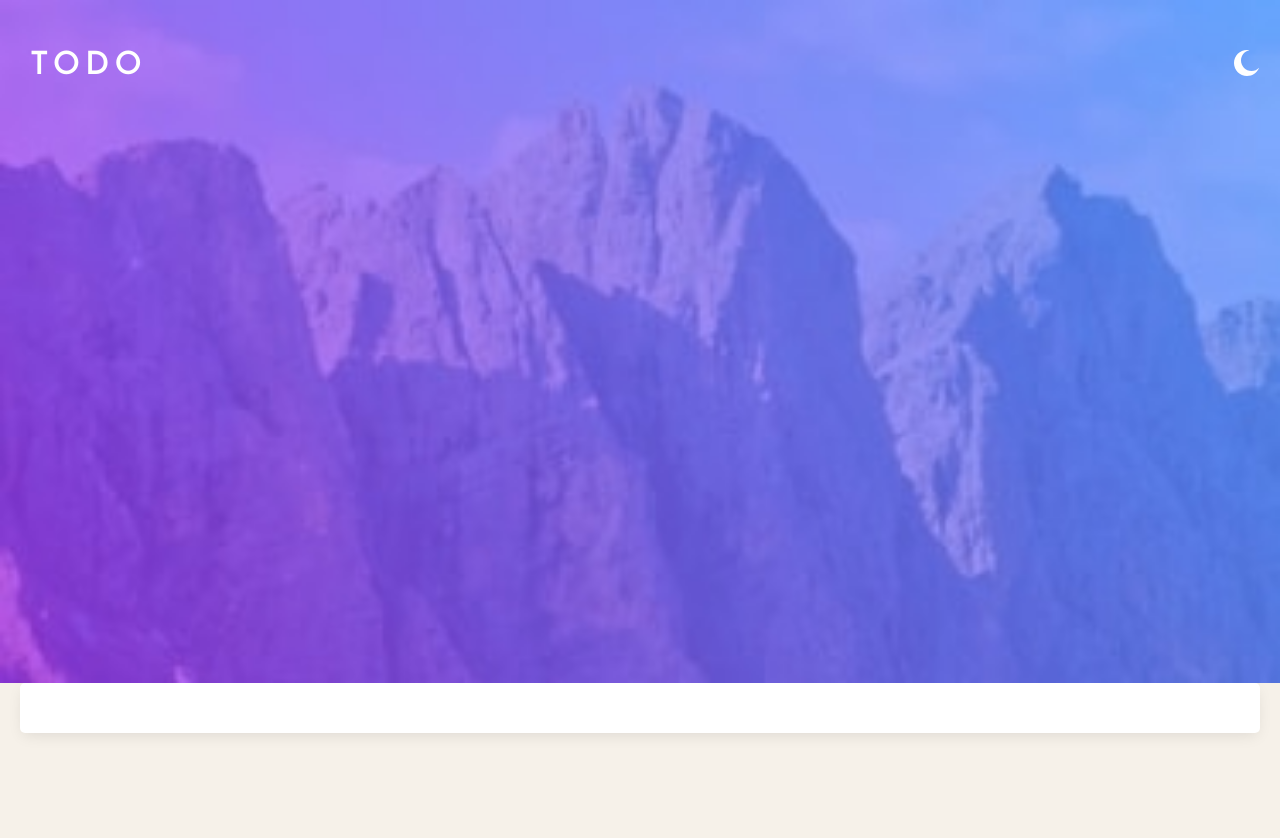
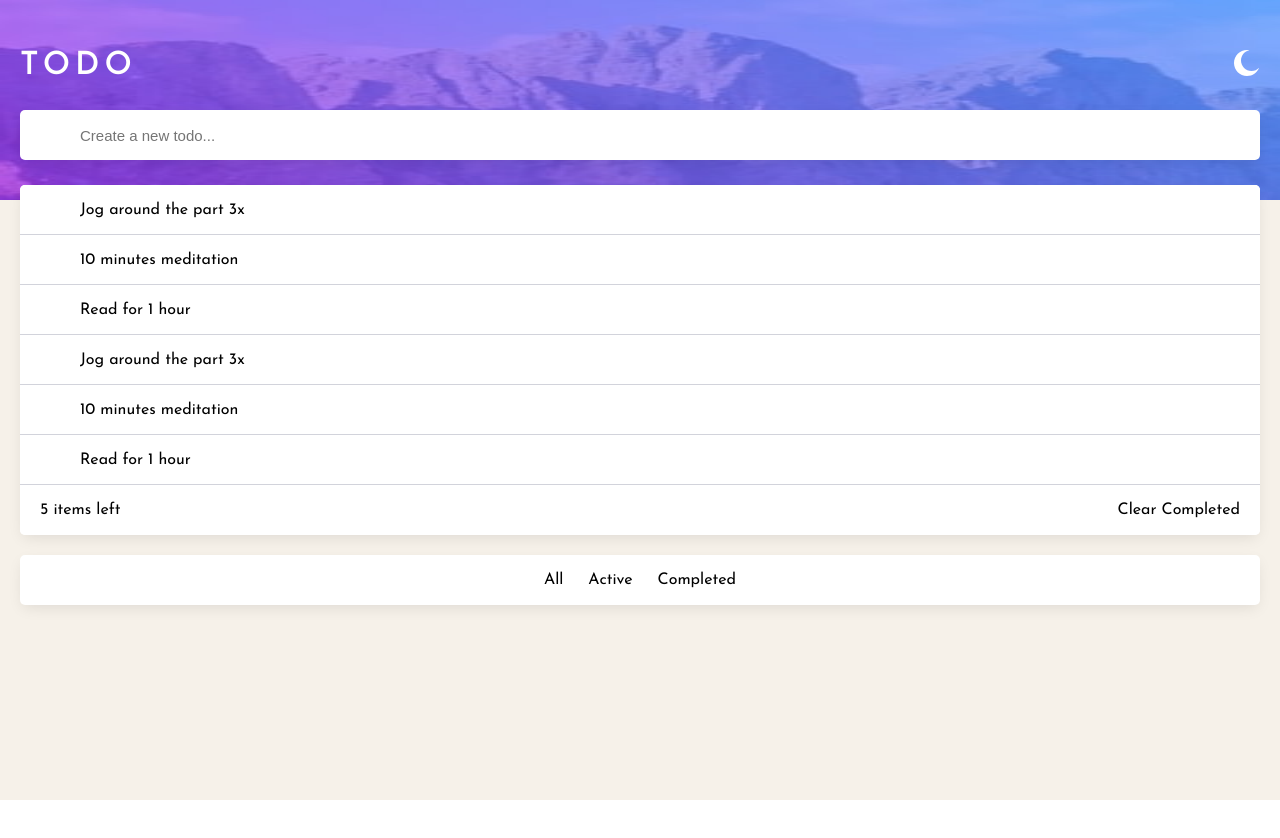
Before and after one commit to MoNi-hub4/Todo-app-main, a React (Create React App) app in the folder frontend/todo-app/: page / in a window 1280 px wide. Shown: the top 838 px of the page. After the commit the page ends 800 px from the top, so only its background shows below. Built offline with nearby package versions, Linux system fonts and the light colour scheme.

Commit message:
changedadded

```diff
--- a/frontend/todo-app/src/Components/Body.js
+++ b/frontend/todo-app/src/Components/Body.js
@@ -1,16 +1,40 @@
 import React from "react";
 import {
   CreateTodo,
+  FilterSection,
   InputBox,
   SecondSection,
+  SectionContent,
+  Todo,
+  TodoBox,
+  TodoDetailBox,
 } from "../styledComponents/BodyStyle";
 
 const Body = () => {
   return (
     <SecondSection>
-      <CreateTodo>
-        <InputBox></InputBox>
-      </CreateTodo>
+      <SectionContent>
+        <CreateTodo>
+          <InputBox placeholder="Create a new todo..."></InputBox>
+        </CreateTodo>
+        <TodoBox>
+          <Todo>Jog around the part 3x</Todo>
+          <Todo>10 minutes meditation</Todo>
+          <Todo>Read for 1 hour</Todo>
+          <Todo>Jog around the part 3x</Todo>
+          <Todo>10 minutes meditation</Todo>
+          <Todo>Read for 1 hour</Todo>
+          <TodoDetailBox>
+            <div>5 items left</div>
+            <div>Clear Completed</div>
+          </TodoDetailBox>
+        </TodoBox>
+        <FilterSection>
+          <div>All</div>
+          <div>Active</div>
+          <div>Completed</div>
+        </FilterSection>
+      </SectionContent>
     </SecondSection>
   );
 };
--- a/frontend/todo-app/src/styledComponents/BodyStyle.js
+++ b/frontend/todo-app/src/styledComponents/BodyStyle.js
@@ -1,23 +1,54 @@
 import styled from "styled-components";
 
 export const SecondSection = styled.div`
-
-  height: 70vh;
-  padding-left: 20px;
-  padding-right: 20px;
+  height: 75vh;
+  position: relative;
   background: #f6f1e9;
 `;
+
+export const SectionContent = styled.div`
+  position: absolute;
+  left: 20px;
+  right: 20px;
+  top: -15%;
+  width: auto;
+  max-width: 100%;
+`;
+
 export const CreateTodo = styled.div`
   display: flex;
   align-items: center;
   padding-left: 60px;
-  width: 100%;
   height: 50px;
   background: #fff;
   border-radius: 5px;
   box-shadow: 0px 5px 15px -3px rgba(0, 0, 0, 0.1);
+`;
 
+export const TodoBox = styled.div`
+  margin-top: 25px;
+  background: #fff;
+  border-radius: 5px;
+  overflow: hidden;
+  box-shadow: 0px 5px 15px -3px rgba(0, 0, 0, 0.1);
+`;
+export const Todo = styled.div`
+  display: flex;
+  align-items: center;
+  padding-left: 60px;
+  height: 50px;
+  background: #fff;
+  border-bottom: 1px solid hsl(233, 11%, 84%);
+`;
 
+export const TodoDetailBox = styled.div`
+  display: flex;
+  align-items: center;
+  justify-content: space-between;
+  padding-left: 20px;
+  padding-right: 20px;
+  height: 50px;
+  background: #fff;
 `;
 
 export const InputBox = styled.input`
@@ -25,3 +56,15 @@ export const InputBox = styled.input`
   border: 0 none;
   font-size: 15px;
 `;
+
+export const FilterSection = styled.div`
+  display: flex;
+  align-items: center;
+  height: 50px;
+  background: #fff;
+  border-radius: 5px;
+  box-shadow: 0px 5px 15px -3px rgba(0, 0, 0, 0.1);
+  margin-top: 20px;
+  gap: 25px;
+  justify-content: center;
+`;
--- a/frontend/todo-app/src/styledComponents/HeaderStyle.js
+++ b/frontend/todo-app/src/styledComponents/HeaderStyle.js
@@ -2,13 +2,14 @@ import styled from "styled-components";
 
 export const FirstSection = styled.div`
   position: relative;
-  display: block;
+  height: 25vh;
+
 `;
 
 export const Title = styled.h1`
   position: absolute;
   top: 50px;
-  margin-left: 30px;
+  margin-left: 20px;
   color: #fff;
   text-transform: uppercase;
   font-weight: 600;
@@ -17,7 +18,7 @@ export const Title = styled.h1`
 
 export const FirstSectionImage = styled.img`
   width: 100%;
-  height: auto;
+  height: 100%;
   display: block;
 
 
```
